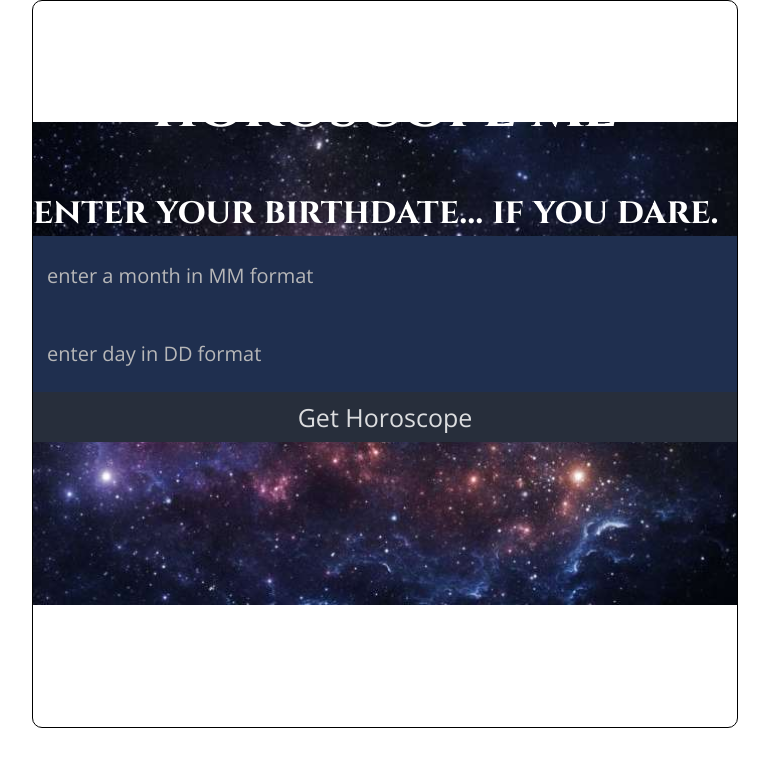
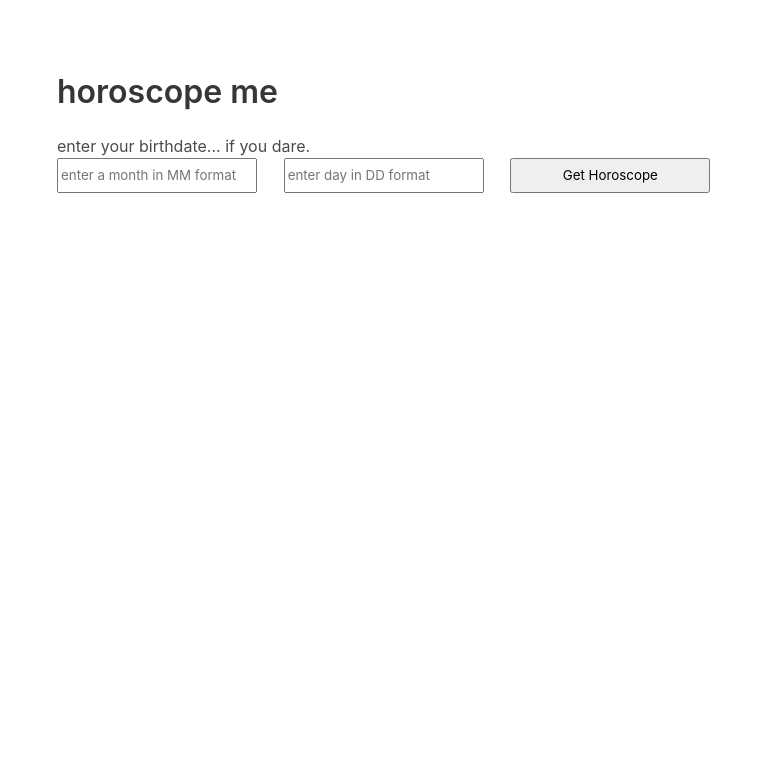
Before and after one commit to nnennandukwe/horoscope-me-app, a plain HTML site: page index.html in a window 1280 px wide. Shown: the whole page, without its empty margins (255-1024 px from the left). Drawn offline with nearby package versions, Linux system fonts and the light colour scheme.

Commit message:
restyling horoscope app

```diff
--- a/css/style.css
+++ b/css/style.css
@@ -1,74 +1,10 @@
-html{
-	background-image:url('../img/universe-background.jpg');
-	background-repeat:no-repeat;
-	background-size: 55%;
-	background-position: center;
-}
-
-body{
+#body{
 	width:55%;
 	margin:auto;
 	padding-top:2%;
-	font-family: 'Cinzel', serif;
-	border:solid 1px;
-	border-radius:10px;
-	height:700px;
+	height:600px;
 }
-h1{
-	color:white;
-	text-align:center;
-	font-size:60px;
+input, button{
+	height:35px;
+	width:200px;
 }
-.tagline{
-	color:white;
-	font-size:36px;
-	font-weight:700;
-}
-
-.message-appear{
-	width:100%;
-	padding:2%;
-	height:50px;
-	border:none;
-	background-color:#272E3B;
-	border-radius:0px;
-	visibility:hidden;
-}
-.message-appear span{
-	font-size:25px;
-	color:#DCDDDF;
-	padding:1%;
-	font-family: 'Open Sans', sans-serif;
-	visibility:hidden;
-}
-
-input{
-	width:96%;
-	padding:2%;
-	height:50px;
-	font-size:20px;
-	background-color:#1F2F4F;
-	border:none;
-	color:#DCDDDF;
-	font-family: 'Open Sans', sans-serif;
-}
-input::placeholder{
-	font-size:20px;
-	color:#B7B7B8;
-}
-button{
-	width:100%;
-	padding:2%;
-	color:#DCDDDF;
-	height:50px;
-	border:none;
-	font-size:25px;
-	padding:1%;
-	background-color:#272E3B;
-	border-radius:0px;
-	font-family: 'Open Sans', sans-serif;
-}
-input:focus,
-button:focus{
-	outline:none;
-}
--- a/index.html
+++ b/index.html
@@ -2,22 +2,31 @@
 <html>
 <head>
   <meta charset="utf-8">
-  <meta name="viewport" content="width=device-width">
+  <meta name="viewport" content="width=device-width, initial-scale=1">
   <link rel="stylesheet" href="css/style.css">
-  <link href="https://fonts.googleapis.com/css?family=Cinzel:400,700,900" rel="stylesheet">
-  <link href="https://fonts.googleapis.com/css?family=Open+Sans:400,700" rel="stylesheet">
+  <link rel="stylesheet" href="https://cdnjs.cloudflare.com/ajax/libs/bulma/0.7.1/css/bulma.min.css">
+  <script defer src="https://use.fontawesome.com/releases/v5.0.7/js/all.js"></script>
   <title>Horoscope App</title>
 </head>
-<body>
-	<h1>horoscope me</h1>
+<body id="body">
+  <section class="section">
+	     <h1 class="title">horoscope me</h1>
     <span class="tagline">enter your birthdate... if you dare.</span><br>
+    <div class="columns">
+      <div class="column">
         <input type="number" placeholder="enter a month in MM format" id="month">
+      </div>
+      <div class="column">
         <input type="number" placeholder="enter day in DD format" id="day">
+      </div>
+      <div class="column">
         <button type="submit">Get Horoscope</button>
+      <div>
       <div class="message-appear">
         <span class="message-appear" id="message-appear"></span>
       </div>
-
+    </div>
+</section>
 <script type="text/javascript" src="js/main.js"></script>
 </body>
 </html>
--- a/js/main.js
+++ b/js/main.js
@@ -64,7 +64,7 @@ function getHoroscope(){
     document.getElementsByTagName("span")[1].innerHTML = horoscopeSigns.capricorn;
   }
   else{
-    console.log("So... your birthday must not exist..? Try again.")
+    document.getElementsByTagName("span")[1].innerHTML = "So... your birthday must not exist..? Try again.";
   }
   // clear out input logs
   document.getElementById('month').value = "";
```
Lines whose indentation alone changed are shown as unchanged.
